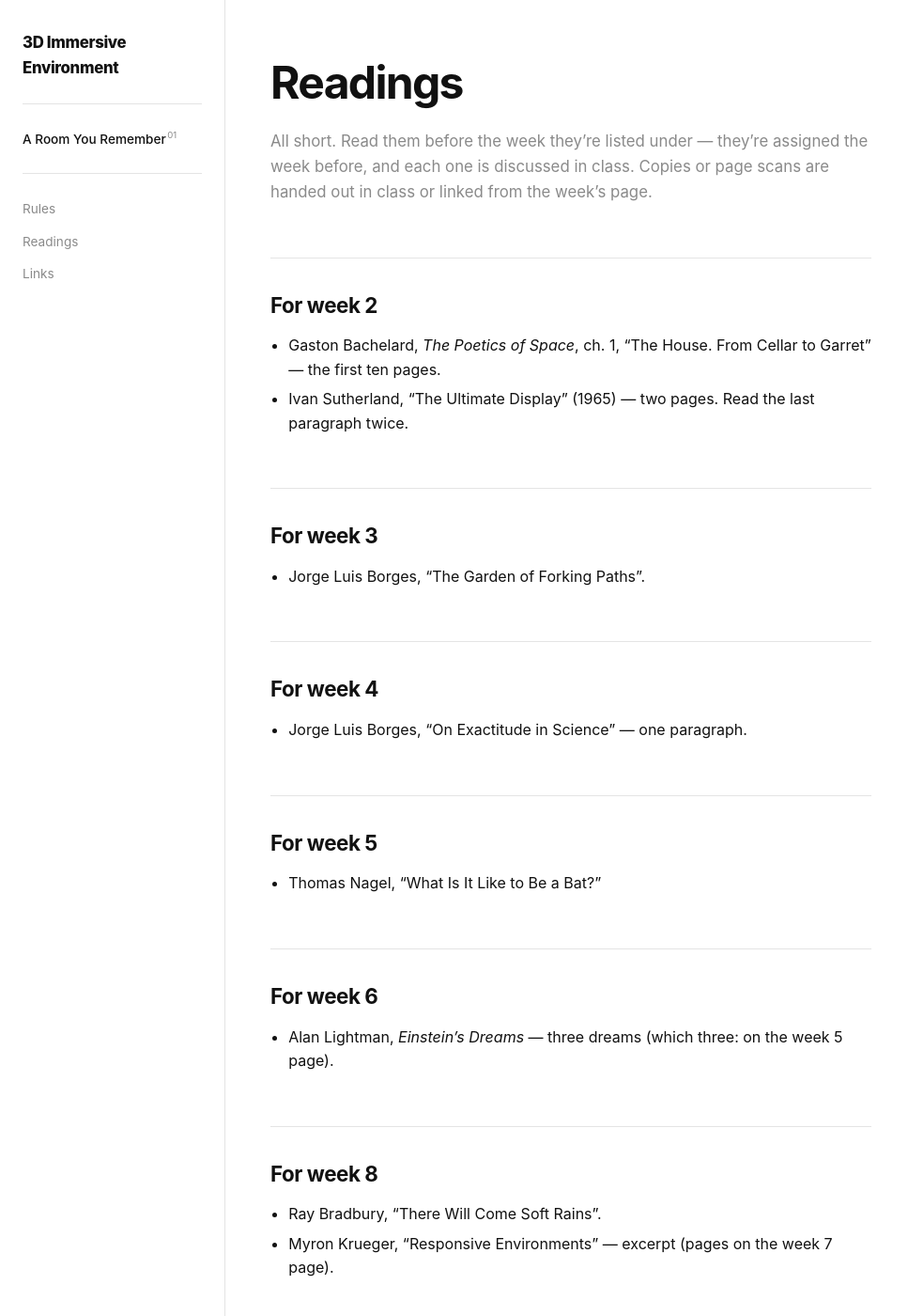
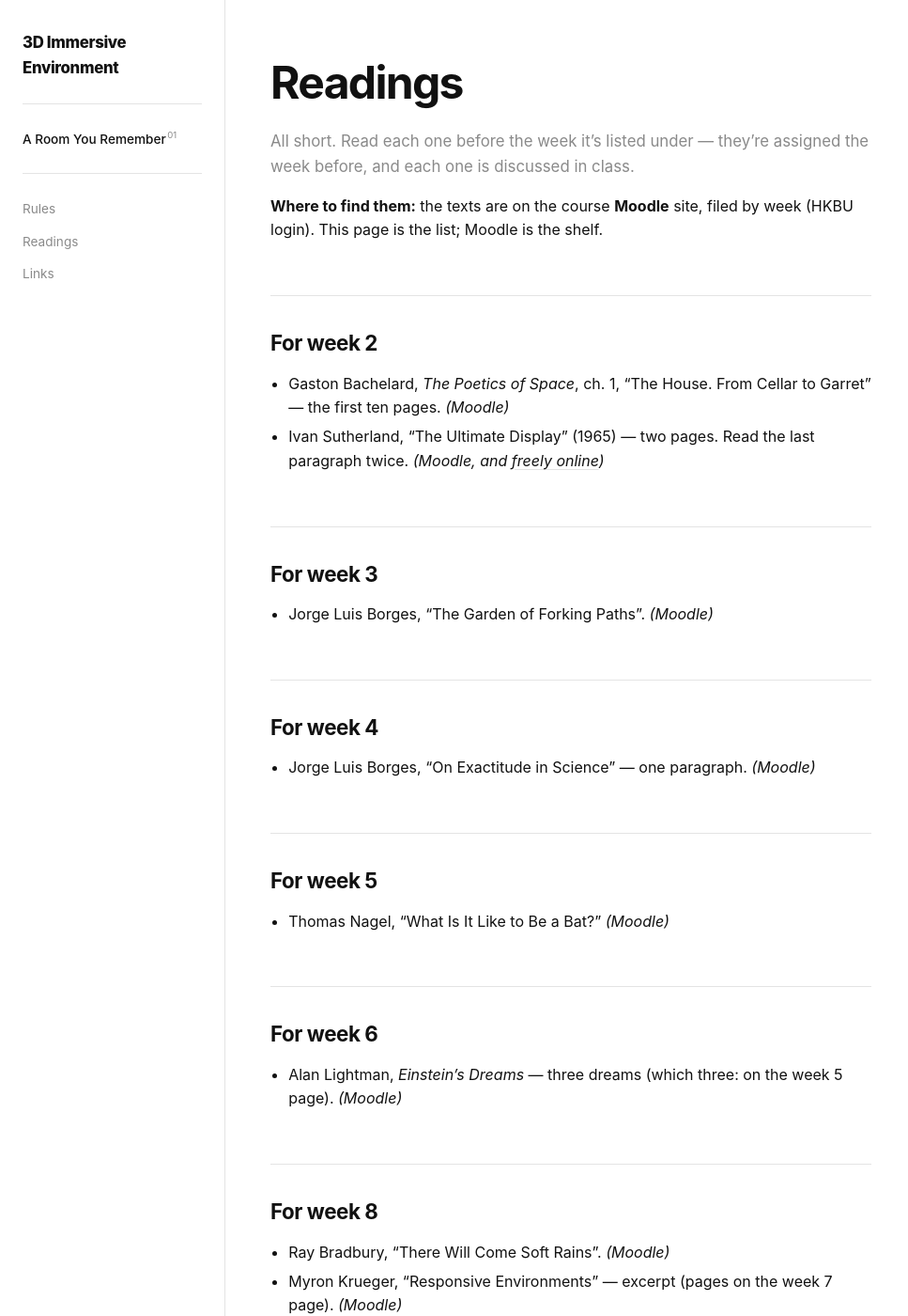
Before and after one commit to kachichan/vart3447-3d-immersive-environment, a Jekyll site: the page built from readings.md, in a window 1280 px wide and 1400 px high. Shown: the whole window at 94% size, without its empty margins (0-967 px from the left). Built offline with Jekyll 4.4.1, drawn with Linux system fonts in a browser that asks for light colours; some web fonts are replaced.

Commit message:
Update readings.md

```diff
--- a/readings.md
+++ b/readings.md
@@ -4,37 +4,40 @@ title: Readings
 
 # Readings
 
-All short. Read them before the week they're listed under — they're
-assigned the week before, and each one is discussed in class. Copies or
-page scans are handed out in class or linked from the week's page.
+All short. Read each one before the week it's listed under — they're
+assigned the week before, and each one is discussed in class.
+
+**Where to find them:** the texts are on the course **Moodle** site,
+filed by week (HKBU login). This page is the list; Moodle is the shelf.
 
 ## For week 2
 - Gaston Bachelard, *The Poetics of Space*, ch. 1, "The House. From
-  Cellar to Garret" — the first ten pages.
+  Cellar to Garret" — the first ten pages. *(Moodle)*
 - Ivan Sutherland, "The Ultimate Display" (1965) — two pages. Read the
-  last paragraph twice.
+  last paragraph twice. *(Moodle, and [freely online](https://scispace.com/pdf/the-ultimate-display-35zd3b9ucp.pdf))*
 
 ## For week 3
-- Jorge Luis Borges, "The Garden of Forking Paths".
+- Jorge Luis Borges, "The Garden of Forking Paths". *(Moodle)*
 
 ## For week 4
 - Jorge Luis Borges, "On Exactitude in Science" — one paragraph.
+  *(Moodle)*
 
 ## For week 5
-- Thomas Nagel, "What Is It Like to Be a Bat?"
+- Thomas Nagel, "What Is It Like to Be a Bat?" *(Moodle)*
 
 ## For week 6
 - Alan Lightman, *Einstein's Dreams* — three dreams (which three: on the
-  week 5 page).
+  week 5 page). *(Moodle)*
 
 ## For week 8
-- Ray Bradbury, "There Will Come Soft Rains".
-- Myron Krueger, "Responsive Environments" — excerpt (pages on the week 7
-  page).
+- Ray Bradbury, "There Will Come Soft Rains". *(Moodle)*
+- Myron Krueger, "Responsive Environments" — excerpt (pages on the
+  week 7 page). *(Moodle)*
 
 ## For week 9
 - Jun'ichirō Tanizaki, *In Praise of Shadows* — excerpt (pages on the
-  week 8 page).
+  week 8 page). *(Moodle)*
 
 Weeks 10–13 have no new reading: production.
 
```
